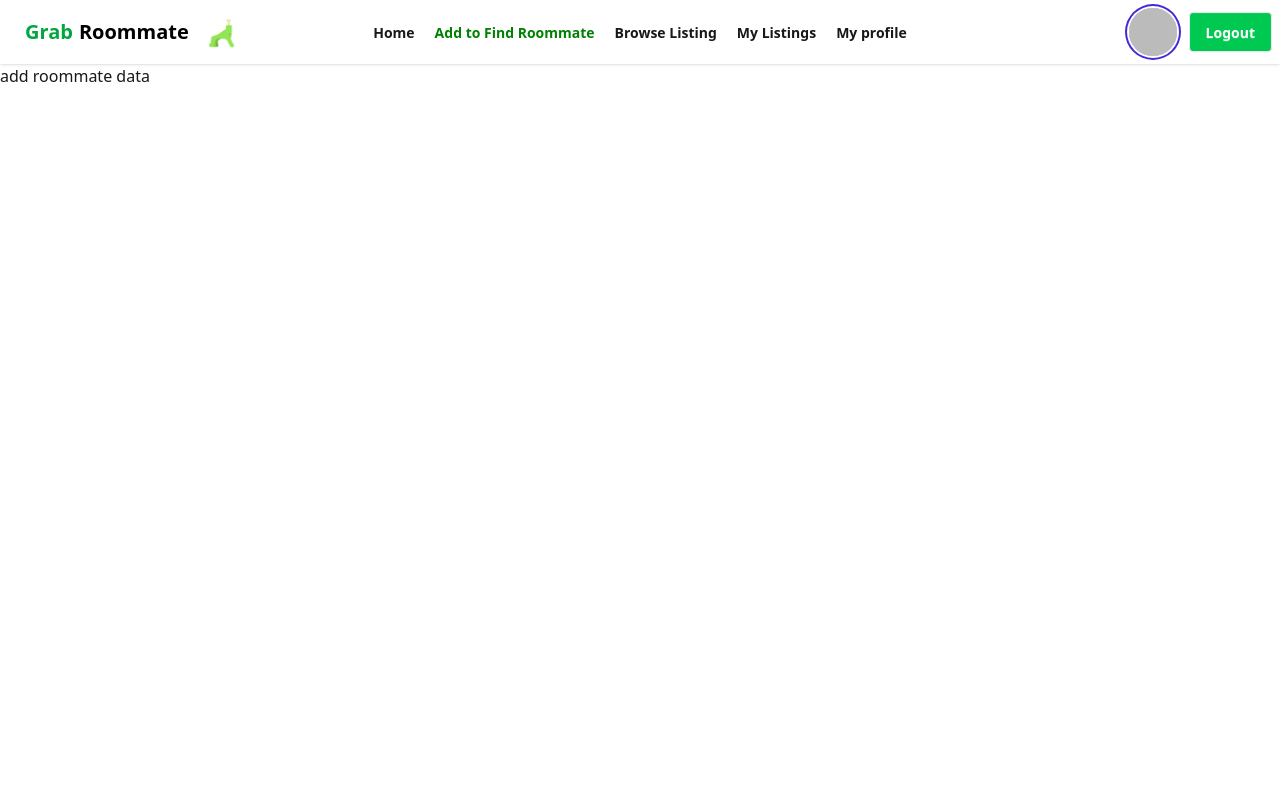
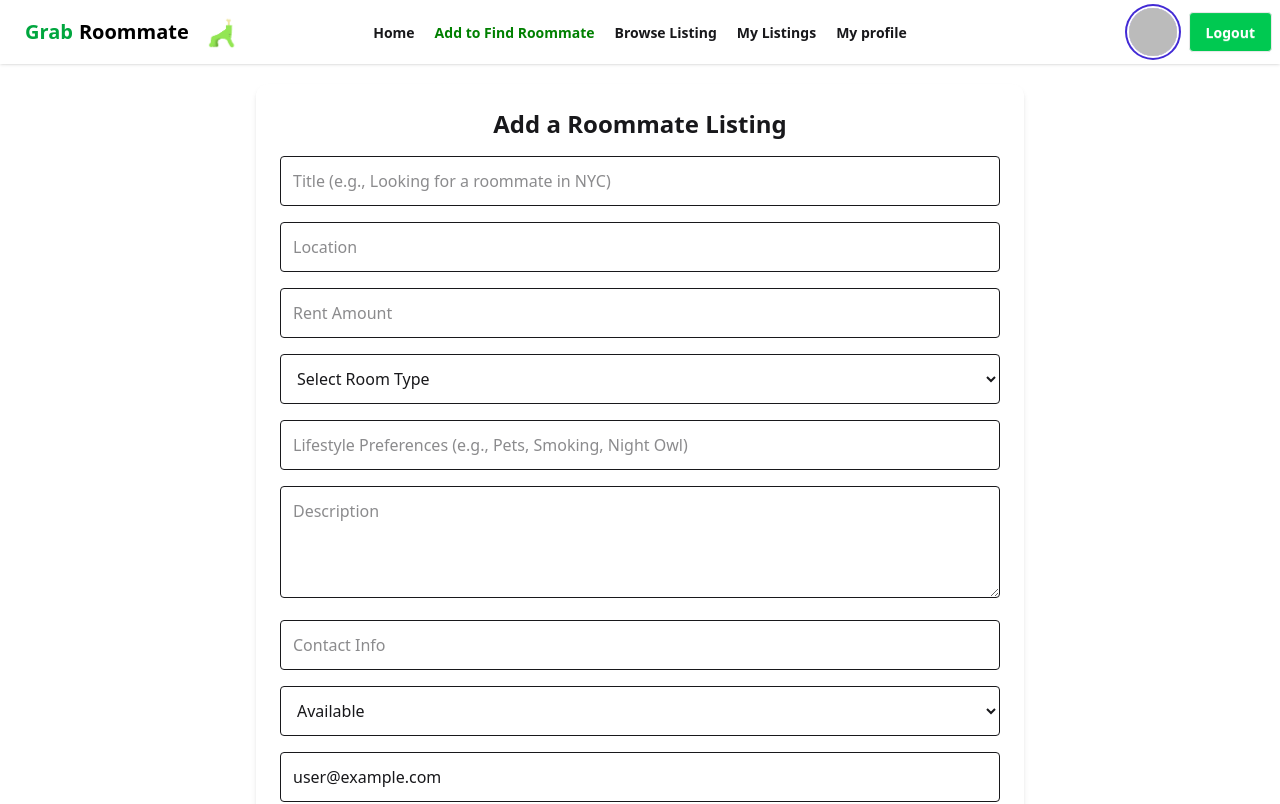
Before and after one commit to mahin67580/roommate-finder-app-frontend, a React (Vite) app: page /AddToFindRoommate in a window 1280 px wide. Shown: the top 804 px of the page. Built offline with nearby package versions, Linux system fonts and the light colour scheme; no server answers; sample sign-in values are in the browser's storage.

Commit message:
get fetch done

```diff
--- a/src/Authentication/Login.jsx
+++ b/src/Authentication/Login.jsx
@@ -46,7 +46,7 @@ const Login = () => {
                 //(error as param)
                 // const errorCode = error.code;
                 const errorMessage = error.message;
-                console.log(errorMessage);
+                alert(errorMessage);
 
             });
 
@@ -94,7 +94,7 @@ const Login = () => {
                             </svg> Login With Google</button>
 
 
-                            <p className='mt-3 text-center'>Don't Have an account?<Link className='text-green-800' to={'/register'}> Register now!</Link></p>
+                            <p className='mt-3 text-center'>Don't Have an account?<Link className='text-green-800 text-xl font-bold ' to={'/register'}> Register now!</Link></p>
                         </fieldset>
                     </div>
                 </div>
--- a/src/Components/BannerText.jsx
+++ b/src/Components/BannerText.jsx
@@ -6,7 +6,7 @@ const BannerText = () => {
 
             <div className="container mx-auto   ">
                 <div className="flex flex-col lg:flex-row items-center justify-between  ">
-                    <h2 className="text-center text-4xl md:text-6xl lg:text-8xl tracking-tight font-bold text-white drop-shadow-lg backdrop-blur-sm px-4 py-2 rounded-2xl">
+                    <h2 className="text-center text-2xl md:text-6xl lg:text-8xl tracking-tight font-bold text-white drop-shadow-lg backdrop-blur-sm px-4 py-2 rounded-2xl">
                         The Best & Fastest <br /> Roommate Finder
                     </h2>
 
--- /dev/null
+++ b/src/Components/RoommatePostCard.jsx
@@ -0,0 +1,23 @@
+import React from 'react';
+import { Link } from 'react-router';
+
+const RoommatePostCard = ({ post }) => {
+    const { _id, title, rent, location } = post;
+    return (
+        <div>
+            <div className="bg-white p-6 rounded-xl shadow-md border hover:shadow-lg transition duration-300">
+                <h2 className="text-xl font-bold mb-2 text-gray-800">{title}</h2>
+                <p className="text-gray-600"><strong>Location:</strong> {location}</p>
+                <p className="text-gray-600 mb-4"><strong>Rent:</strong> ${rent}</p>
+                <Link
+                    to={`/roommates/${_id}`}
+                    className="inline-block mt-2 px-4 py-2 bg-blue-600 text-white rounded hover:bg-blue-700 transition"
+                >
+                    See More
+                </Link>
+            </div>
+        </div>
+    );
+};
+
+export default RoommatePostCard;
--- a/src/Pages/AddtoFindRoommate.jsx
+++ /dev/null
@@ -1,11 +0,0 @@
-import React from 'react';
-
-const AddtoFindRoommate = () => {
-    return (
-        <div className='min-h-screen'>
-            <h1>add roommate data</h1>
-        </div>
-    );
-};
-
-export default AddtoFindRoommate;
--- /dev/null
+++ b/src/Pages/CURD/AddRoommateForm.jsx
@@ -0,0 +1,172 @@
+import { use, useState } from "react";
+import { AuthContext } from "../../Provider/AuthContext";
+
+export default function AddRoommateForm() {
+
+
+    const { user } = use(AuthContext)
+    // console.log(user.email);
+
+    const [formData, setFormData] = useState({
+        title: "",
+        location: "",
+        rent: "",
+        roomType: "",
+        lifestyle: "",
+        description: "",
+        contact: "",
+        availability: "available",
+        // email: "",
+        // name: "",
+    });
+
+    const handleChange = (e) => {
+        const { name, value } = e.target;
+        setFormData((prev) => ({ ...prev, [name]: value }));
+    };
+
+    const handleSubmit = (e) => {
+        e.preventDefault();
+        console.log("Submitted data:", formData);
+        // Add your logic to send this to your backend or Firebase
+
+        fetch("http://localhost:3000/roommates ", {
+            method: "POST",
+            headers: {
+                "Content-Type": "application/json",
+            },
+            body: JSON.stringify(formData),
+            // …
+        }).then(res => res.json()).then(data => {
+            console.log("data from serverDB", data);
+            if (data.insertedId) {
+                alert('user added done')
+                setFormData({
+                    title: "",
+                    location: "",
+                    rent: "",
+                    roomType: "",
+                    lifestyle: "",
+                    description: "",
+                    contact: "",
+                    availability: "available",
+                    name: "",
+                });
+
+
+            }
+        })
+    };
+
+    return (
+        <form onSubmit={handleSubmit} className="max-w-3xl mx-auto p-6 bg-white rounded-xl shadow-md space-y-4">
+            <h2 className="text-2xl font-bold text-center">Add a Roommate Listing</h2>
+
+            <input
+                name="title"
+                type="text"
+                placeholder="Title (e.g., Looking for a roommate in NYC)"
+                value={formData.title}
+                onChange={handleChange}
+                className="w-full border p-3 rounded"
+                required
+            />
+
+            <input
+                name="location"
+                type="text"
+                placeholder="Location"
+                value={formData.location}
+                onChange={handleChange}
+                className="w-full border p-3 rounded"
+                required
+            />
+
+            <input
+                name="rent"
+                type="number"
+                placeholder="Rent Amount"
+                value={formData.rent}
+                onChange={handleChange}
+                className="w-full border p-3 rounded"
+                required
+            />
+
+            <select
+                name="roomType"
+                value={formData.roomType}
+                onChange={handleChange}
+                className="w-full border p-3 rounded"
+                required
+            >
+                <option value="">Select Room Type</option>
+                <option value="Single">Single</option>
+                <option value="Shared">Shared</option>
+                <option value="Studio">Studio</option>
+            </select>
+
+            <input
+                name="lifestyle"
+                type="text"
+                placeholder="Lifestyle Preferences (e.g., Pets, Smoking, Night Owl)"
+                value={formData.lifestyle}
+                onChange={handleChange}
+                className="w-full border p-3 rounded"
+            />
+
+            <textarea
+                name="description"
+                placeholder="Description"
+                value={formData.description}
+                onChange={handleChange}
+                className="w-full border p-3 rounded h-28"
+                required
+            />
+
+            <input
+                name="contact"
+                type="text"
+                placeholder="Contact Info"
+                value={formData.contact}
+                onChange={handleChange}
+                className="w-full border p-3 rounded"
+                required
+            />
+
+            <select
+                name="availability"
+                value={formData.availability}
+                onChange={handleChange}
+                className="w-full border p-3 rounded"
+                required
+            >
+                <option value="available">Available</option>
+                <option value="not-available">Not Available</option>
+            </select>
+
+            <input
+                name="email"
+                type="email"
+                placeholder="Your Email"
+                value={user ? `${user.email} ` : ""}
+                disabled
+                className="w-full border p-3 rounded"
+                required
+            />
+
+            <input
+                name="name"
+                type="text"
+                placeholder="Your Name"
+                value={user ? `${user.displayName} ` : ""}
+                disabled
+                className="w-full border p-3 rounded"
+                required
+            />
+
+            <button type="submit" className="w-full bg-blue-600 text-white py-3 rounded hover:bg-blue-700 transition">
+                Add Listing
+            </button>
+        </form>
+    );
+}
--- a/src/Pages/Home.jsx
+++ b/src/Pages/Home.jsx
@@ -10,7 +10,7 @@ const Home = () => {
             <div>
                 <Banner></Banner>
             </div>
-            <div className=' absolute top-[75px] left-[35px] lg:top-[500px] lg:left-[160px] w-10/12 '>
+            <div className=' absolute top-[90px] left-[42px] lg:top-[500px] lg:left-[160px] w-9/12 '>
                 <BannerText></BannerText>
             </div>
             <div className=' '>
--- a/src/Provider/AuthProvider.jsx
+++ b/src/Provider/AuthProvider.jsx
@@ -12,7 +12,7 @@ const AuthProvider = ({ children }) => {
 
     const createUser = (email, password) => {
         alert('Register succesfull')
-        setLoading(true)
+         setLoading(true)
 
         return createUserWithEmailAndPassword(auth, email, password)
 
@@ -23,7 +23,7 @@ const AuthProvider = ({ children }) => {
     }
 
     const login = (email, password) => {
-        setLoading(true)
+
         return signInWithEmailAndPassword(auth, email, password)
     }
 
--- a/src/Root/MainLayout.jsx
+++ b/src/Root/MainLayout.jsx
@@ -17,7 +17,7 @@ const MainLayout = () => {
             <header className='sticky top-0 z-50  '>
                 <Navbar></Navbar>
             </header>
-            <main>
+            <main className='p-5'>
                 <Outlet></Outlet>
             </main>
             <footer>
--- a/src/Router/Router.jsx
+++ b/src/Router/Router.jsx
@@ -5,13 +5,14 @@ import {
 } from "react-router";
 import MainLayout from "../Root/MainLayout";
 import Home from "../Pages/Home";
-import AddtoFindRoommate from "../Pages/AddtoFindRoommate";
+
 import BrowseListing from "../Pages/BrowseListing";
 import MyListings from "../Pages/MyListings";
 import Register from "../Authentication/Register";
 import Login from "../Authentication/Login";
 import MyProfile from "../Components/MyProfile";
 import Privateroute from "../private/Privateroute";
+import AddRoommateForm from "../Pages/CURD/AddRoommateForm";
 
 export const router = createBrowserRouter([
     {
@@ -24,7 +25,9 @@ export const router = createBrowserRouter([
             },
             {
                 path: '/AddToFindRoommate',
-                element: <AddtoFindRoommate></AddtoFindRoommate>
+                element: (<Privateroute>
+                    <AddRoommateForm></AddRoommateForm>
+                </Privateroute>)
             },
             {
                 path: '/BrowseListing',
```
Also changed, not shown: src/Authentication/Register.jsx (+5 -3 lines), src/Components/FeaturedRoommatePost.jsx (+28 -2 lines), src/Components/Navbar.jsx (+5 -5 lines).
